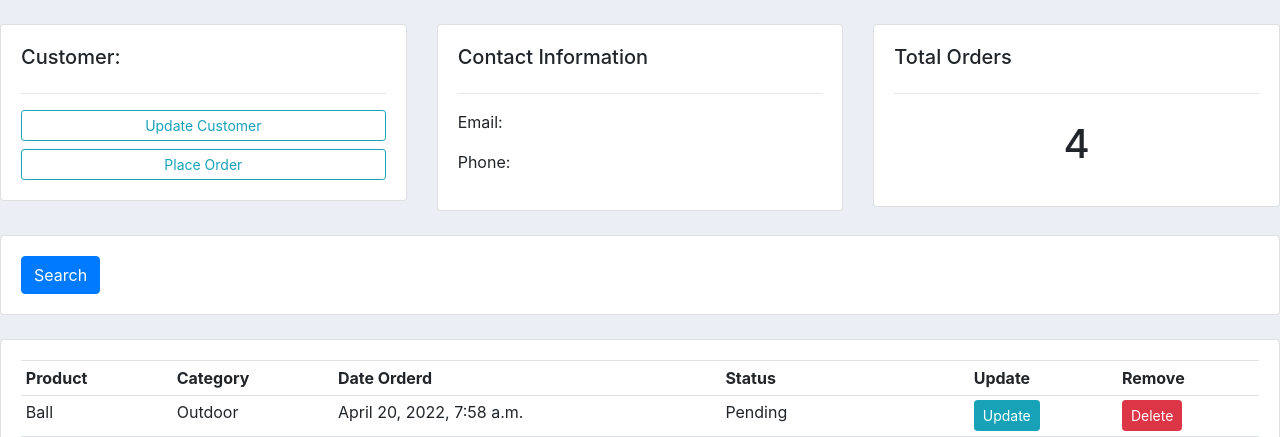
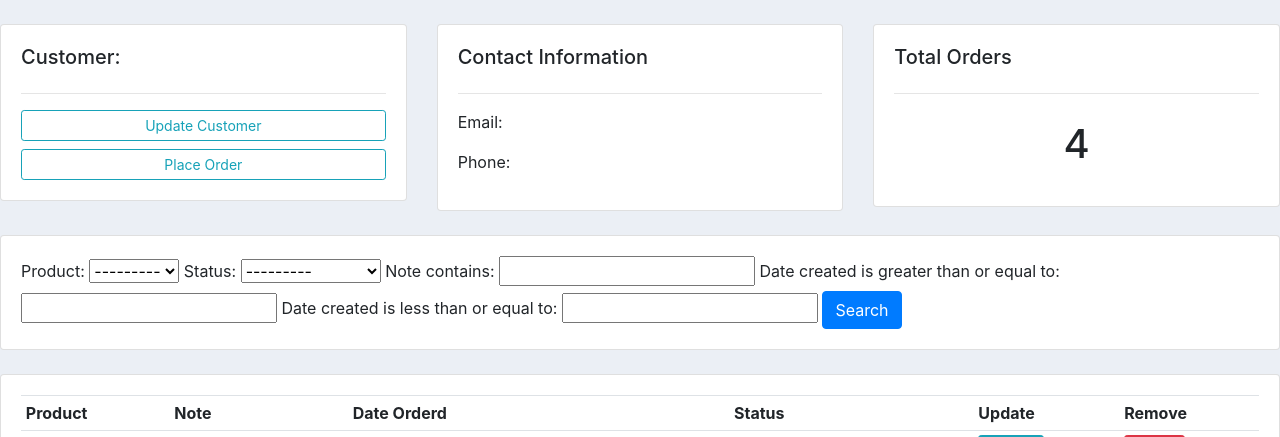
Before and after one commit to ntkngan1185/Midterm_Django_CRM, a Django app: page /customer/1/ in a window 1280 px wide. Shown: the part 56-493 px from the top of the page. Run offline with Django 4.2, Linux system fonts and the light colour scheme; data comes from the database, SQL or seed files in the repository; both versions use the stored data as it was after the commit; some libraries are stand-ins or nearby versions.

Commit message:
filter search

```diff
--- a/accounts/filters.py
+++ b/accounts/filters.py
@@ -1,8 +1,14 @@
 import django_filters
+
+from django_filters import DateFilter, CharFilter
 
 from .models import *
 
 class OrderFilter(django_filters.FilterSet):
+	start_date = DateFilter(field_name="date_created", lookup_expr='gte')
+	end_date = DateFilter(field_name="date_created", lookup_expr='lte')
+	note = CharFilter(field_name="note", lookup_expr="icontains")
 	class Meta:
 		model = Order
 		fields = '__all__'
+		exclude = ['customer','date_created'] #can typing
--- a/accounts/models.py
+++ b/accounts/models.py
@@ -45,6 +45,7 @@ class Order(models.Model):
 	product = models.ForeignKey(Product, null=True, on_delete = models.SET_NULL)
 	date_created = models.DateTimeField(auto_now_add = True,null=True)
 	status = models.CharField(max_length=200, null=True, choices=STATUS)
+	note = models.CharField(max_length=1000, null=True)
 
 	def __str__(self):  #hiện tên của object customer trên admin panel
 		return self.product.name
--- a/accounts/templates/accounts/customer.html
+++ b/accounts/templates/accounts/customer.html
@@ -40,7 +40,7 @@
 	<div class="col">
 		<div class="card card-body">
 			<form method="get">
-
+				{{myFilter.form}}
 		    <button class="btn btn-primary" type="submit">Search</button>
 		  </form>
 		</div>
@@ -55,7 +55,7 @@
 			<table class="table table-sm">
 				<tr>
 					<th>Product</th>
-					<th>Category</th>
+					<th>Note</th>
 					<th>Date Orderd</th>
 					<th>Status</th>
 					<th>Update</th>
@@ -65,7 +65,7 @@
 				{% for order in orders %}
 					<tr>
 						<td>{{order.product}}</td>
-						<td>{{order.product.category}}</td>
+						<td>{{order.note}}</td>
 						<td>{{order.date_created}}</td>
 						<td>{{order.status}}</td>
 						<td> <a class= "btn btn-sm btn-info" href="{% url 'update_order' order.id %}">Update</a> </td>
--- a/accounts/views.py
+++ b/accounts/views.py
@@ -28,8 +28,10 @@ def customer(request, pk_test):
 	orders = customer.order_set.all()
 	order_count = orders.count()
 
-	myFilter = OrderFilter()
+	myFilter = OrderFilter(request.GET, queryset=orders)  #request.get send request data to this view
+														#query tất cả order
 
+	orders = myFilter.qs  #orders từ filter trả về
 	context = {'customer':customer,'orders':orders,'order_count':order_count,'myFilter':myFilter}
 	return render(request,'accounts/customer.html',context)
 
```
Also changed, not shown: accounts/migrations/0006_order_note_alter_product_discription.py (added), db.sqlite3.
